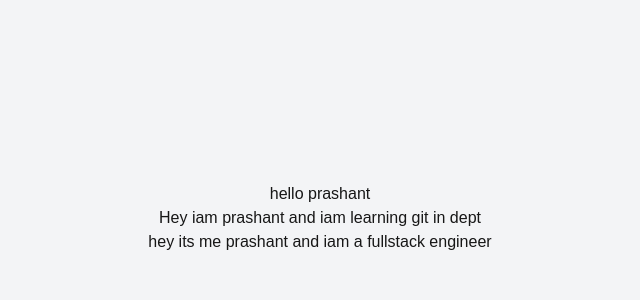
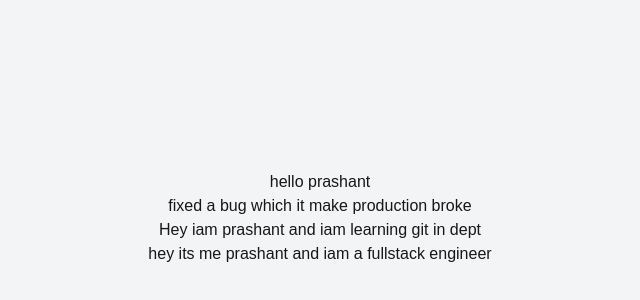
Before and after one commit to prashantbhoite123/Demo-repo-1, a Next.js app in the folder frontend/: page / in a window 1280 px wide. Shown: the part 182-482 px from the top of the page, without its empty margins (320-960 px from the left). Built offline with nearby package versions, Linux system fonts and the light colour scheme.

Commit message:
save a day of boss

```diff
--- a/frontend/src/app/page.tsx
+++ b/frontend/src/app/page.tsx
@@ -2,6 +2,9 @@ export default function Home() {
   return (
     <div className="flex flex-col items-center justify-center min-h-screen bg-gray-100">
       hello prashant
+      <div>
+        <h2>fixed a bug which it make production broke</h2>
+      </div>
       <h2>Hey iam prashant and iam learning git in dept </h2>
       <h3>hey its me prashant and iam a fullstack engineer</h3>
     </div>
```
